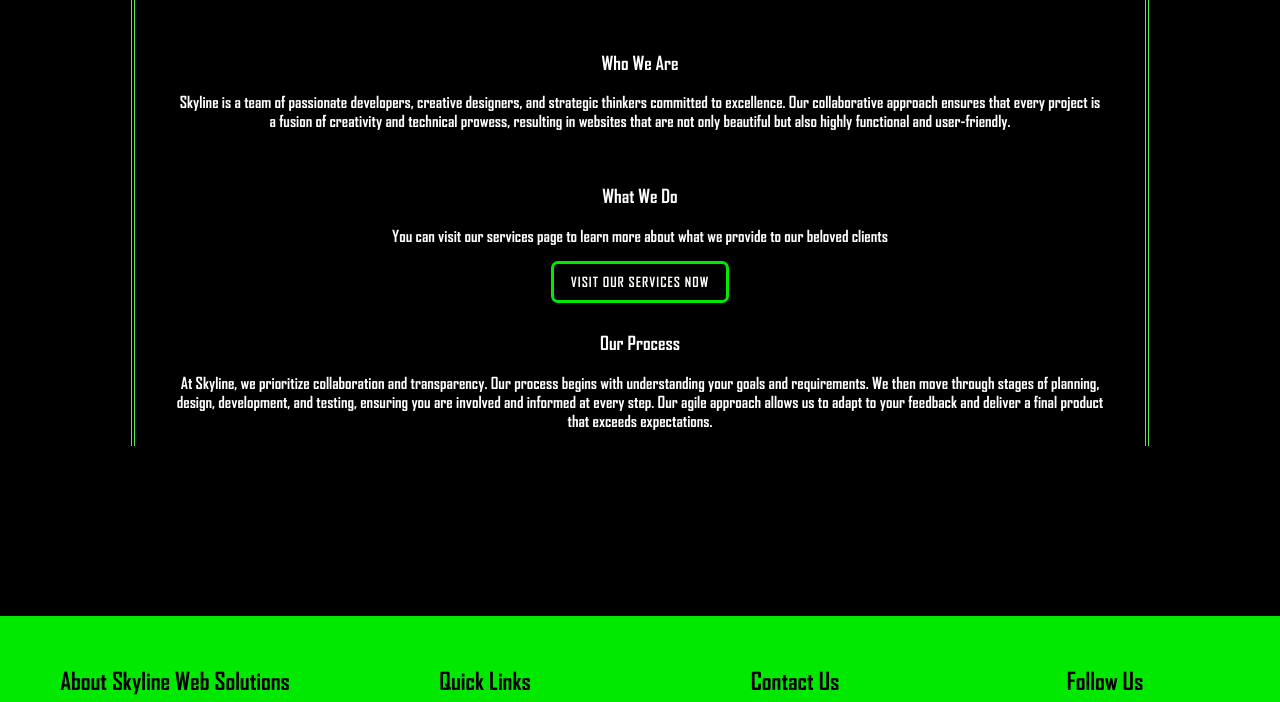
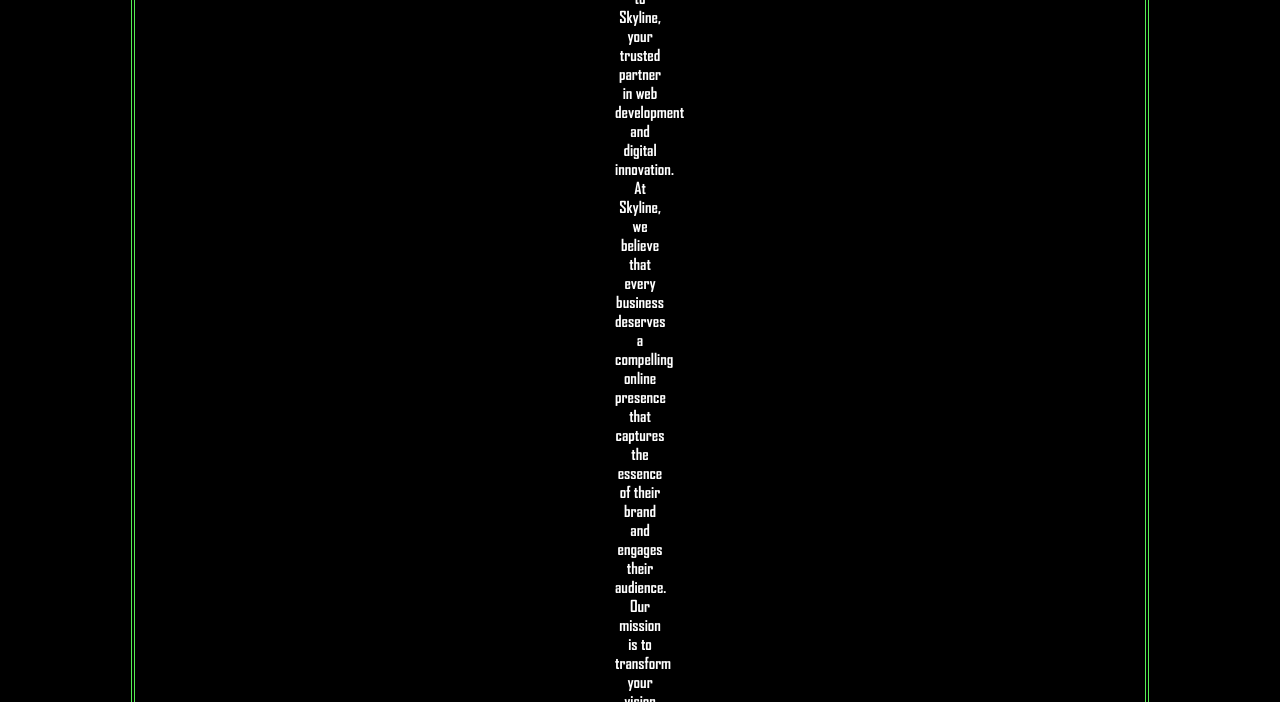
Before and after one commit to Ghaith-Azar/Skyline-Website-Code, a plain HTML site: page about.html in a window 1280 px wide. Shown: the part 229-931 px from the top of the page. Drawn offline with Linux system fonts and the light colour scheme.

Commit message:
v line added

```diff
--- a/about.html
+++ b/about.html
@@ -61,6 +61,18 @@
 
         <center>
         <section class="about-us">
+            <div id="vLine">
+                <style>
+                    #vLine {
+                     height: 100%;
+                     width: 50px;
+                     border-left: 3px solid black;
+                     border-right: 3px solid black;}
+                </style>
+
+
+
+
             <h1>About Us</h1>
             <p>
                 Welcome to Skyline, your trusted partner in web development and digital innovation. At Skyline, we believe that every business deserves a compelling online presence that captures the essence of their brand and engages their audience. Our mission is to transform your vision into a dynamic, functional, and visually stunning digital experience.
@@ -190,7 +202,7 @@
             <p>
                 At Skyline, we prioritize collaboration and transparency. Our process begins with understanding your goals and requirements. We then move through stages of planning, design, development, and testing, ensuring you are involved and informed at every step. Our agile approach allows us to adapt to your feedback and deliver a final product that exceeds expectations.
             </p>
-
+        </div>
         </section>
 
     </center>
```
